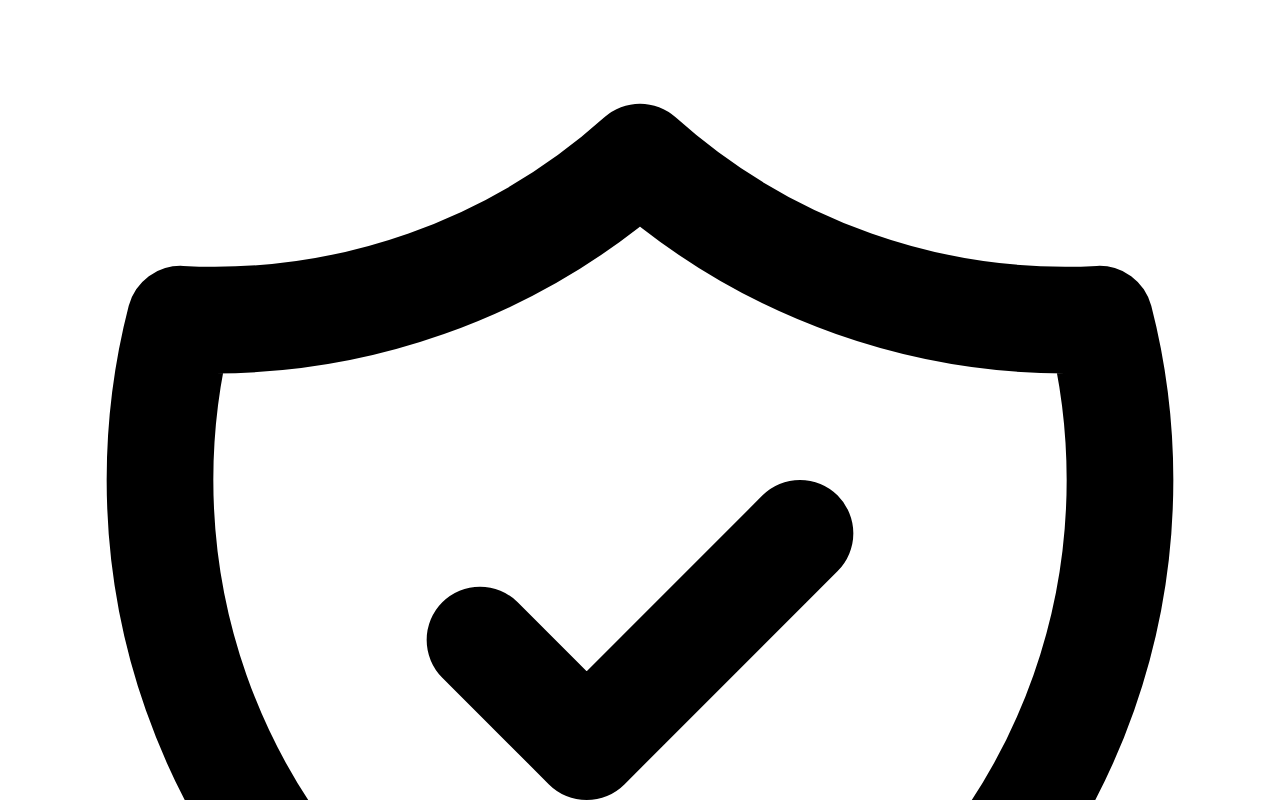
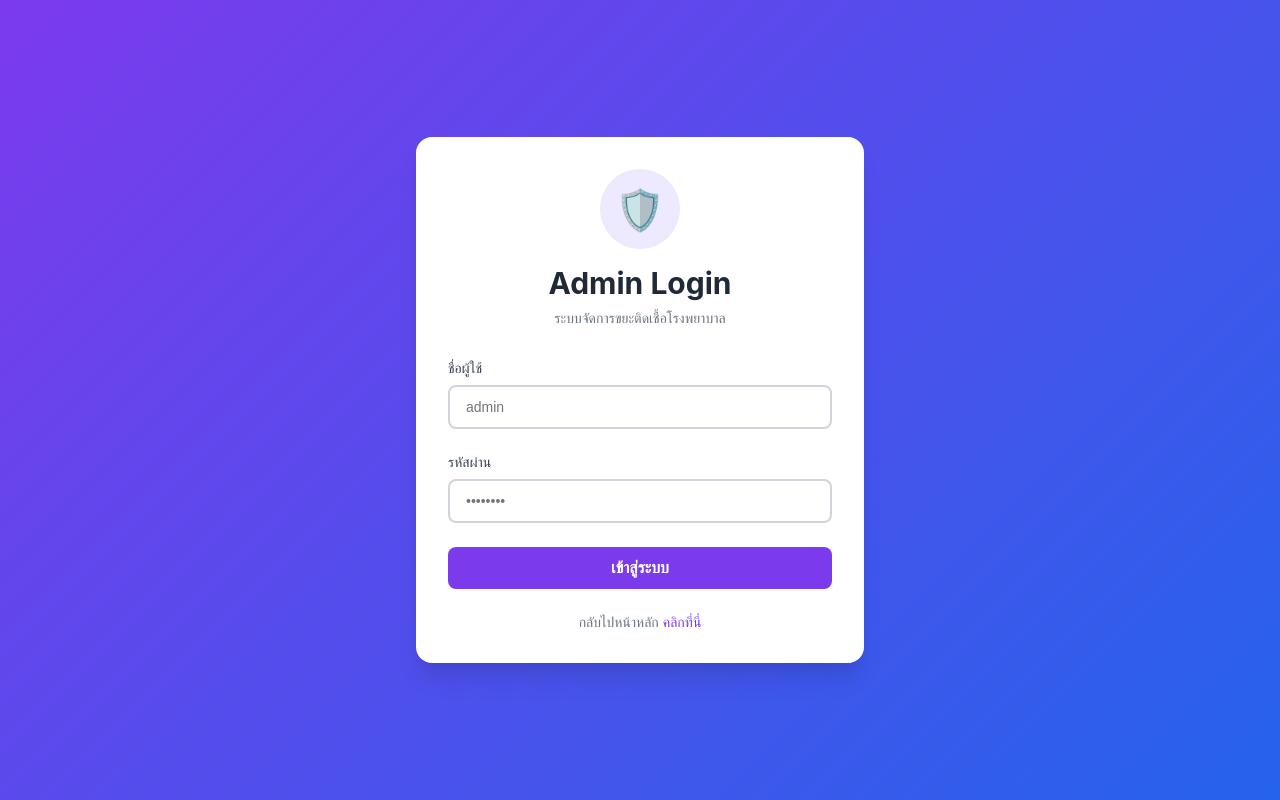
Before and after one commit to sekpsd1/webapp, a Next.js app: page /admin/login in a window 1280 px wide. Shown: the top 800 px of the page. Built offline with nearby package versions, Linux system fonts and the light colour scheme.

Commit message:
Update page.tsx

```diff
--- a/app/admin/login/page.tsx
+++ b/app/admin/login/page.tsx
@@ -40,78 +40,162 @@ export default function AdminLoginPage() {
   };
 
   return (
-    <div className="min-h-screen flex items-center justify-center bg-gradient-to-br from-purple-600 to-blue-600 px-4">
-      <div className="max-w-md w-full bg-white rounded-2xl shadow-2xl p-8">
-        <div className="text-center mb-8">
-          <div className="mx-auto w-20 h-20 bg-purple-100 rounded-full flex items-center justify-center mb-4">
-            <svg
-              className="w-10 h-10 text-purple-600"
-              fill="none"
-              stroke="currentColor"
-              viewBox="0 0 24 24"
-            >
-              <path
-                strokeLinecap="round"
-                strokeLinejoin="round"
-                strokeWidth={2}
-                d="M9 12l2 2 4-4m5.618-4.016A11.955 11.955 0 0112 2.944a11.955 11.955 0 01-8.618 3.04A12.02 12.02 0 003 9c0 5.591 3.824 10.29 9 11.622 5.176-1.332 9-6.03 9-11.622 0-1.042-.133-2.052-.382-3.016z"
-              />
-            </svg>
+    <div style={{
+      minHeight: '100vh',
+      display: 'flex',
+      alignItems: 'center',
+      justifyContent: 'center',
+      background: 'linear-gradient(135deg, #7c3aed 0%, #2563eb 100%)',
+      padding: '16px'
+    }}>
+      <div style={{
+        maxWidth: '448px',
+        width: '100%',
+        background: 'white',
+        borderRadius: '16px',
+        boxShadow: '0 20px 25px -5px rgba(0, 0, 0, 0.1), 0 10px 10px -5px rgba(0, 0, 0, 0.04)',
+        padding: '32px'
+      }}>
+        <div style={{ textAlign: 'center', marginBottom: '32px' }}>
+          <div style={{
+            width: '80px',
+            height: '80px',
+            background: '#ede9fe',
+            borderRadius: '50%',
+            display: 'flex',
+            alignItems: 'center',
+            justifyContent: 'center',
+            margin: '0 auto 16px',
+            fontSize: '40px'
+          }}>
+            🛡️
           </div>
-          <h1 className="text-3xl font-bold text-gray-800">Admin Login</h1>
-          <p className="text-gray-600 mt-2">ระบบจัดการขยะติดเชื้อโรงพยาบาล</p>
+          <h1 style={{
+            fontSize: '30px',
+            fontWeight: 'bold',
+            color: '#1f2937'
+          }}>
+            Admin Login
+          </h1>
+          <p style={{
+            color: '#6b7280',
+            marginTop: '8px',
+            fontSize: '14px'
+          }}>
+            ระบบจัดการขยะติดเชื้อโรงพยาบาล
+          </p>
         </div>
 
-        <form onSubmit={handleLogin} className="space-y-6">
+        <form onSubmit={handleLogin} style={{ display: 'flex', flexDirection: 'column', gap: '24px' }}>
           {error && (
-            <div className="bg-red-50 border border-red-200 text-red-700 px-4 py-3 rounded-lg">
+            <div style={{
+              background: '#fef2f2',
+              border: '1px solid #fecaca',
+              color: '#991b1b',
+              padding: '12px 16px',
+              borderRadius: '8px',
+              fontSize: '14px'
+            }}>
               {error}
             </div>
           )}
 
           <div>
-            <label className="block text-sm font-medium text-gray-700 mb-2">
+            <label style={{
+              display: 'block',
+              fontSize: '14px',
+              fontWeight: '500',
+              color: '#374151',
+              marginBottom: '8px'
+            }}>
               ชื่อผู้ใช้
             </label>
             <input
               type="text"
               value={username}
               onChange={(e) => setUsername(e.target.value)}
-              className="w-full px-4 py-3 border border-gray-300 rounded-lg focus:ring-2 focus:ring-purple-500 focus:border-transparent"
+              style={{
+                width: '100%',
+                padding: '12px 16px',
+                border: '2px solid #d1d5db',
+                borderRadius: '8px',
+                fontSize: '14px',
+                outline: 'none',
+                transition: 'all 0.2s'
+              }}
               placeholder="admin"
               required
               disabled={loading}
+              onFocus={(e) => e.currentTarget.style.borderColor = '#7c3aed'}
+              onBlur={(e) => e.currentTarget.style.borderColor = '#d1d5db'}
             />
           </div>
 
           <div>
-            <label className="block text-sm font-medium text-gray-700 mb-2">
+            <label style={{
+              display: 'block',
+              fontSize: '14px',
+              fontWeight: '500',
+              color: '#374151',
+              marginBottom: '8px'
+            }}>
               รหัสผ่าน
             </label>
             <input
               type="password"
               value={password}
               onChange={(e) => setPassword(e.target.value)}
-              className="w-full px-4 py-3 border border-gray-300 rounded-lg focus:ring-2 focus:ring-purple-500 focus:border-transparent"
+              style={{
+                width: '100%',
+                padding: '12px 16px',
+                border: '2px solid #d1d5db',
+                borderRadius: '8px',
+                fontSize: '14px',
+                outline: 'none',
+                transition: 'all 0.2s'
+              }}
               placeholder="••••••••"
               required
               disabled={loading}
+              onFocus={(e) => e.currentTarget.style.borderColor = '#7c3aed'}
+              onBlur={(e) => e.currentTarget.style.borderColor = '#d1d5db'}
             />
           </div>
 
           <button
             type="submit"
             disabled={loading}
-            className="w-full bg-purple-600 text-white py-3 rounded-lg font-semibold hover:bg-purple-700 transition-colors disabled:bg-gray-400 disabled:cursor-not-allowed"
+            style={{
+              width: '100%',
+              background: loading ? '#9ca3af' : '#7c3aed',
+              color: 'white',
+              padding: '12px 0',
+              borderRadius: '8px',
+              fontWeight: '600',
+              border: 'none',
+              cursor: loading ? 'not-allowed' : 'pointer',
+              fontSize: '16px',
+              transition: 'all 0.2s'
+            }}
+            onMouseEnter={(e) => {
+              if (!loading) e.currentTarget.style.background = '#6d28d9';
+            }}
+            onMouseLeave={(e) => {
+              if (!loading) e.currentTarget.style.background = '#7c3aed';
+            }}
           >
             {loading ? 'กำลังเข้าสู่ระบบ...' : 'เข้าสู่ระบบ'}
           </button>
         </form>
 
-        <div className="mt-6 text-center">
-          <p className="text-sm text-gray-600">
+        <div style={{ marginTop: '24px', textAlign: 'center' }}>
+          <p style={{ fontSize: '14px', color: '#6b7280' }}>
             กลับไปหน้าหลัก{' '}
-            <a href="/" className="text-purple-600 hover:text-purple-700 font-medium">
+            <a href="/" style={{
+              color: '#7c3aed',
+              fontWeight: '500',
+              textDecoration: 'none'
+            }}>
               คลิกที่นี่
             </a>
           </p>
```
